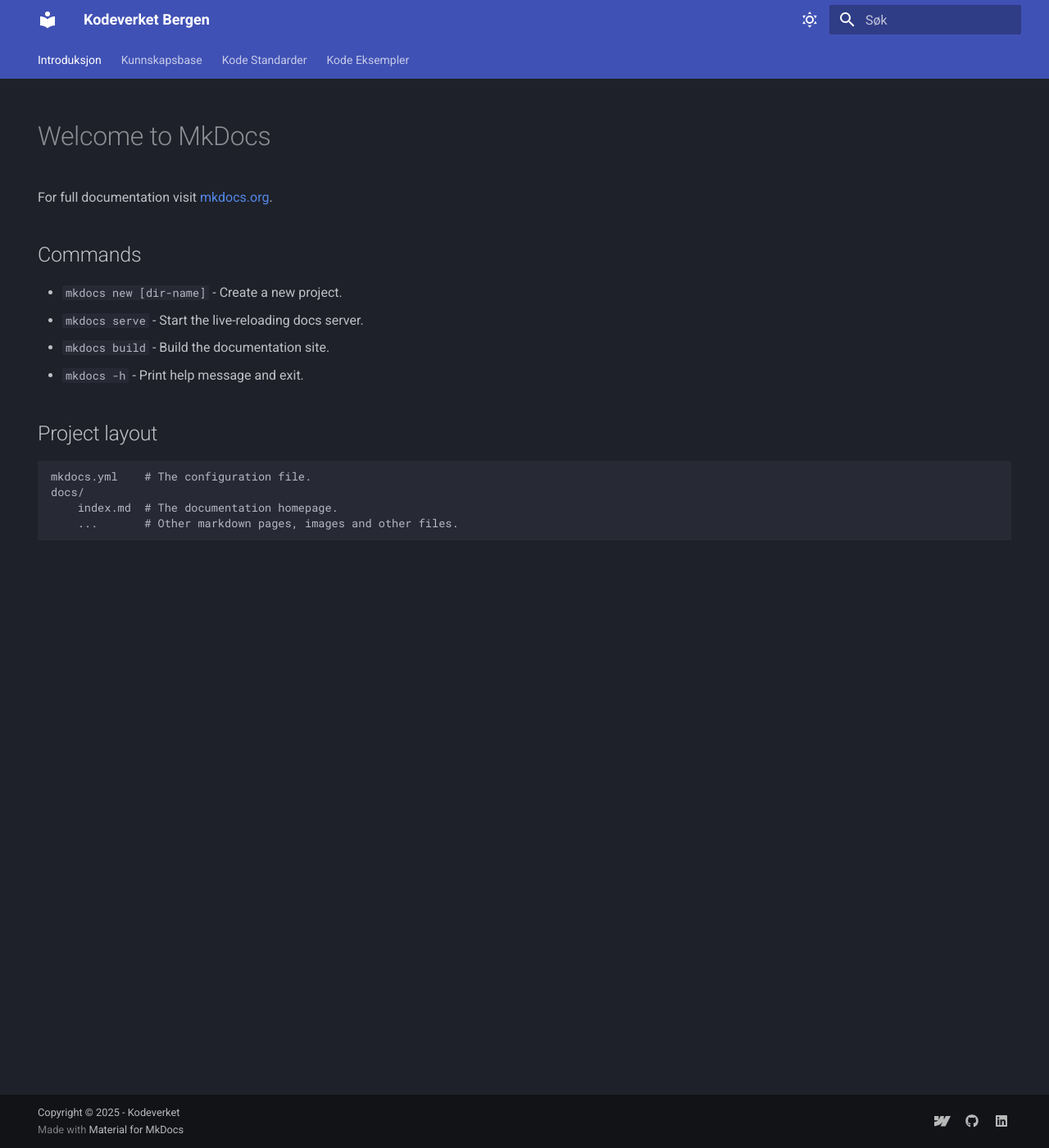
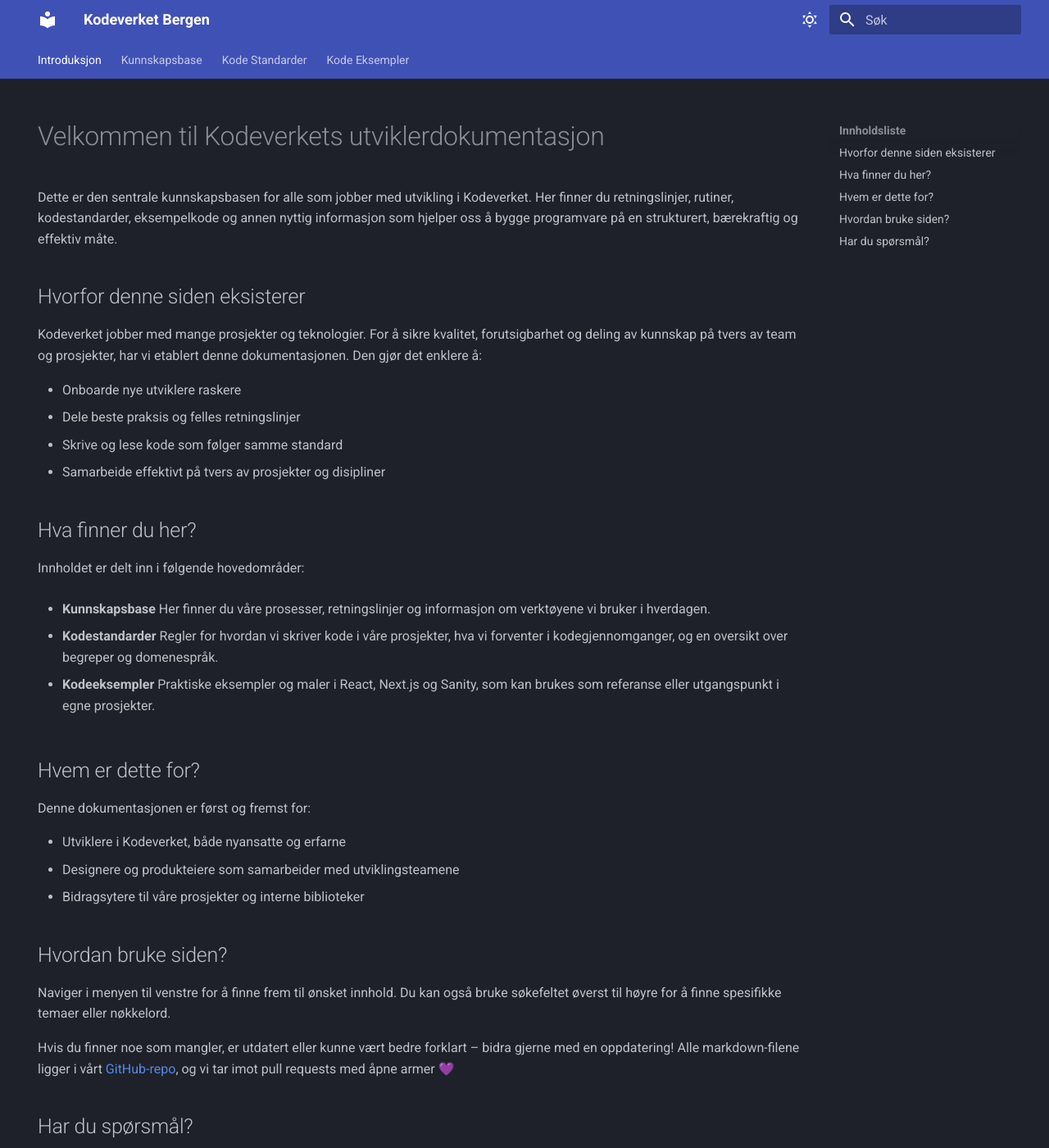
Before and after one commit to Kodeverket-AS/Kodeverket-AS.github.io, an MkDocs documentation site: the page built from docs/index.md, in a window 1280 px wide and 1400 px high. Shown: the whole window at 82% size. Built offline with MkDocs 1.6.1 and Material for MkDocs 9.7.7, drawn with Linux system fonts in a browser that asks for light colours; some of the changed text lies outside the part shown.

Commit message:
updated root index page

```diff
--- a/docs/index.md
+++ b/docs/index.md
@@ -1,25 +1,52 @@
 ---
 hide:
   - navigation
-  - toc
 search:
   exclude: true
 ---
 
-# Welcome to MkDocs
+# Velkommen til Kodeverkets utviklerdokumentasjon
 
-For full documentation visit [mkdocs.org](https://www.mkdocs.org).
+Dette er den sentrale kunnskapsbasen for alle som jobber med utvikling i Kodeverket. Her finner du retningslinjer, rutiner, kodestandarder, eksempelkode og annen nyttig informasjon som hjelper oss å bygge programvare på en strukturert, bærekraftig og effektiv måte.
 
-## Commands
+## Hvorfor denne siden eksisterer
 
-* `mkdocs new [dir-name]` - Create a new project.
-* `mkdocs serve` - Start the live-reloading docs server.
-* `mkdocs build` - Build the documentation site.
-* `mkdocs -h` - Print help message and exit.
+Kodeverket jobber med mange prosjekter og teknologier. For å sikre kvalitet, forutsigbarhet og deling av kunnskap på tvers av team og prosjekter, har vi etablert denne dokumentasjonen. Den gjør det enklere å:
 
-## Project layout
+- Onboarde nye utviklere raskere
+- Dele beste praksis og felles retningslinjer
+- Skrive og lese kode som følger samme standard
+- Samarbeide effektivt på tvers av prosjekter og disipliner
 
-    mkdocs.yml    # The configuration file.
-    docs/
-        index.md  # The documentation homepage.
-        ...       # Other markdown pages, images and other files.
+## Hva finner du her?
+
+Innholdet er delt inn i følgende hovedområder:
+
+- **Kunnskapsbase**
+  Her finner du våre prosesser, retningslinjer og informasjon om verktøyene vi bruker i hverdagen.
+
+- **Kodestandarder**
+  Regler for hvordan vi skriver kode i våre prosjekter, hva vi forventer i kodegjennomganger, og en oversikt over begreper og domenespråk.
+
+- **Kodeeksempler**
+  Praktiske eksempler og maler i React, Next.js og Sanity, som kan brukes som referanse eller utgangspunkt i egne prosjekter.
+
+## Hvem er dette for?
+
+Denne dokumentasjonen er først og fremst for:
+
+- Utviklere i Kodeverket, både nyansatte og erfarne
+- Designere og produkteiere som samarbeider med utviklingsteamene
+- Bidragsytere til våre prosjekter og interne biblioteker
+
+## Hvordan bruke siden?
+
+Naviger i menyen til venstre for å finne frem til ønsket innhold. Du kan også bruke søkefeltet øverst til høyre for å finne spesifikke temaer eller nøkkelord.
+
+Hvis du finner noe som mangler, er utdatert eller kunne vært bedre forklart – bidra gjerne med en oppdatering! Alle markdown-filene ligger i vårt [GitHub-repo](https://github.com/Kodeverket-AS/Kodeverket-AS.github.io), og vi tar imot pull requests med åpne armer 💜
+
+## Har du spørsmål?
+
+Har du spørsmål eller forslag til forbedringer? Ta kontakt i Discord-kanalen `#dokumentasjon`, eller ping dokumentasjonsansvarlig i teamet.
+
+Takk for at du er med på å gjøre dokumentasjonen bedre – og velkommen til Kodeverket!
```
